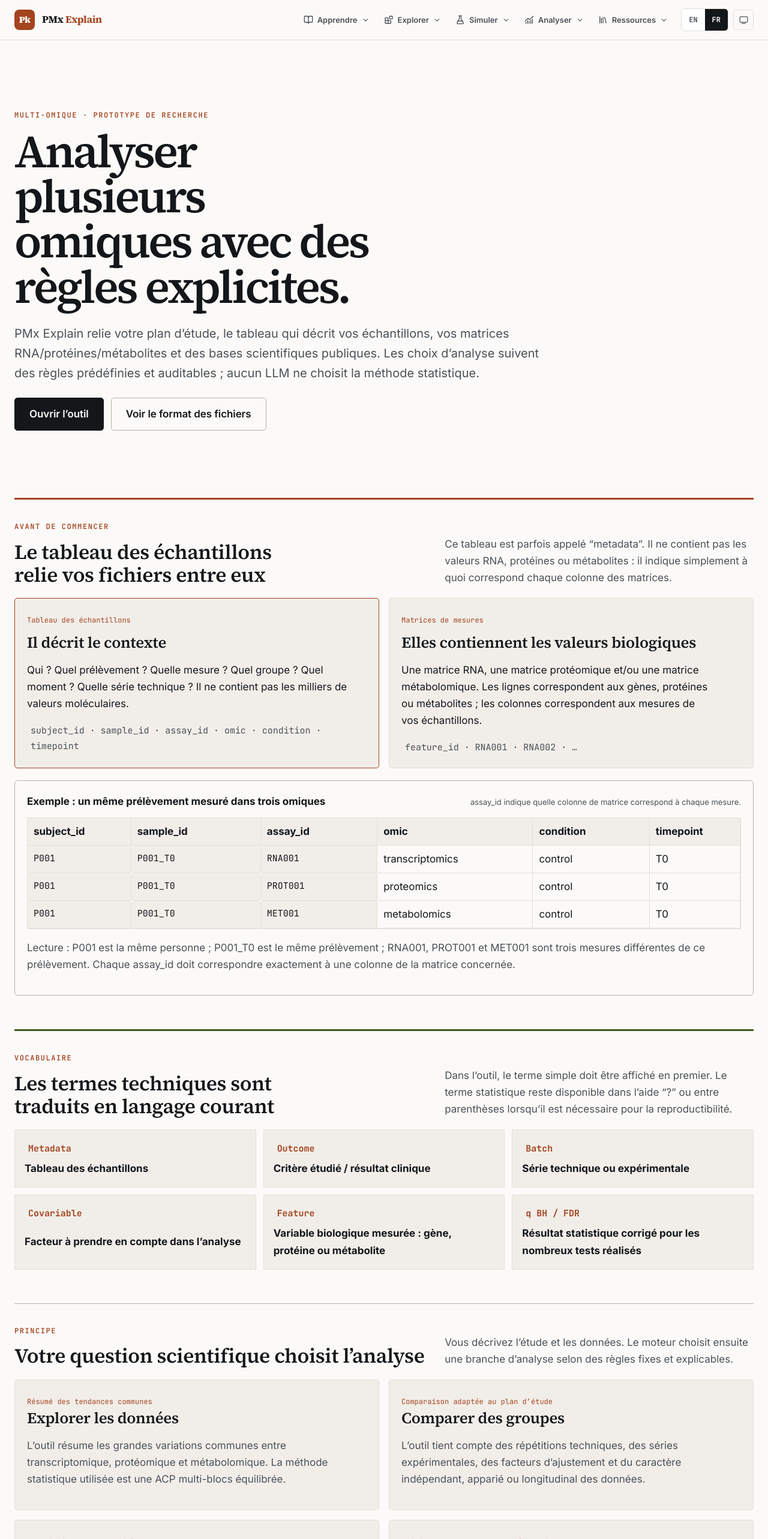
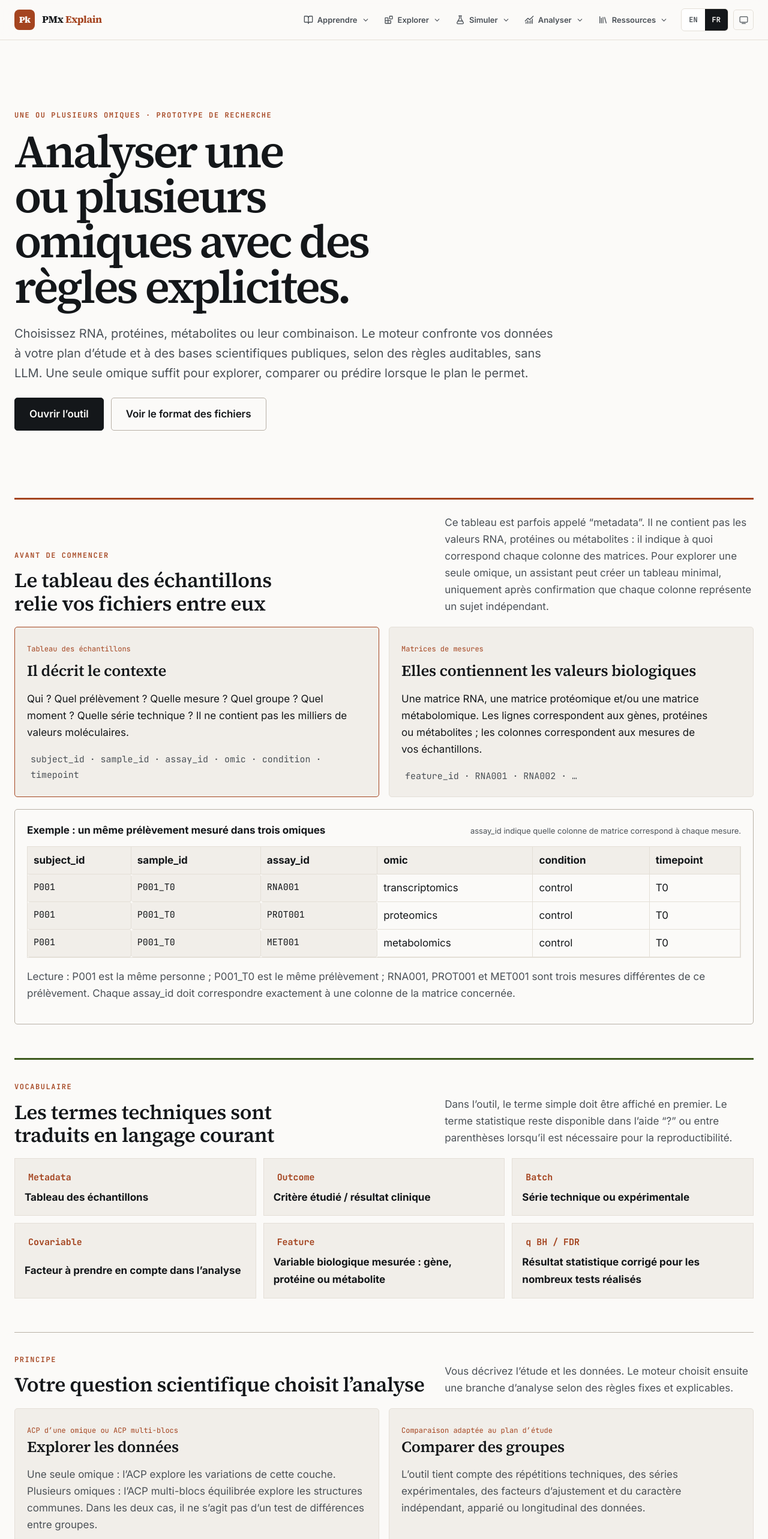
Before and after one commit to rberrah/rberrah.github.io, a SvelteKit app: page /multiomics in a window 1280 px wide. Shown: the top 2566 px of the page at 60% size. Built offline with nearby package versions, Linux system fonts and the light colour scheme.

Commit message:
Explain one or several omics and safe single-layer exploration on presentation page

```diff
--- a/src/routes/multiomics/+page.svelte
+++ b/src/routes/multiomics/+page.svelte
@@ -8,10 +8,10 @@
     {
       fr: 'Explorer les données',
       en: 'Explore the data',
-      methodFr: 'Résumé des tendances communes',
-      methodEn: 'Summary of shared trends',
-      detailFr: 'L’outil résume les grandes variations communes entre transcriptomique, protéomique et métabolomique. La méthode statistique utilisée est une ACP multi-blocs équilibrée.',
-      detailEn: 'The tool summarizes the main shared patterns across transcriptomics, proteomics and metabolomics. The statistical method is a balanced multi-block PCA.'
+      methodFr: 'ACP d’une omique ou ACP multi-blocs',
+      methodEn: 'Single-layer PCA or multi-block PCA',
+      detailFr: 'Une seule omique : l’ACP explore les variations de cette couche. Plusieurs omiques : l’ACP multi-blocs équilibrée explore les structures communes. Dans les deux cas, il ne s’agit pas d’un test de différences entre groupes.',
+      detailEn: 'One omic: PCA explores variation within that layer. Multiple omics: balanced multi-block PCA explores shared structure. Neither is a statistical test of group differences.'
     },
     {
       fr: 'Comparer des groupes',
@@ -50,16 +50,16 @@
 </script>
 
 <svelte:head>
-  <title>{t('Multi-omique — PMx Explain', 'Multi-omics — PMx Explain')}</title>
-  <meta name="description" content={t('Présentation de l’outil déterministe d’intégration multi-omique de PMx Explain.', 'Presentation of PMx Explain deterministic multi-omics integration tool.')} />
+  <title>{t('Analyse omique et multi-omique — PMx Explain', 'Single-omics and multi-omics — PMx Explain')}</title>
+  <meta name="description" content={t('Outil déterministe pour analyser une ou plusieurs omiques : RNA, protéines, métabolites.', 'Deterministic analysis for one or several omics: RNA, proteins and metabolites.')} />
 </svelte:head>
 
 <section class="hero">
-  <p class="eyebrow">{t('Multi-omique · prototype de recherche', 'Multi-omics · research prototype')}</p>
-  <h1>{t('Analyser plusieurs omiques avec des règles explicites.', 'Analyze multiple omics with explicit rules.')}</h1>
+  <p class="eyebrow">{t('Une ou plusieurs omiques · prototype de recherche', 'Single-omics or multi-omics · research prototype')}</p>
+  <h1>{t('Analyser une ou plusieurs omiques avec des règles explicites.', 'Analyze one or multiple omics with explicit rules.')}</h1>
   <p class="lede">{t(
-    'PMx Explain relie votre plan d’étude, le tableau qui décrit vos échantillons, vos matrices RNA/protéines/métabolites et des bases scientifiques publiques. Les choix d’analyse suivent des règles prédéfinies et auditables ; aucun LLM ne choisit la méthode statistique.',
-    'PMx Explain connects your study plan, the table describing your samples, your RNA/protein/metabolite matrices and public scientific databases. Analysis choices follow predefined auditable rules; no LLM chooses the statistical method.'
+    'Choisissez RNA, protéines, métabolites ou leur combinaison. Le moteur confronte vos données à votre plan d’étude et à des bases scientifiques publiques, selon des règles auditables, sans LLM. Une seule omique suffit pour explorer, comparer ou prédire lorsque le plan le permet.',
+    'Choose RNA, proteins, metabolites, or a combination. The engine follows auditable rules informed by your study design and public scientific databases, without an LLM. One omics layer is enough to explore, compare or predict when the design supports it.'
   )}</p>
   <div class="actions">
     <a class="btn btn-primary" href={`${base}/multiomics/tool`}>{t('Ouvrir l’outil', 'Open the tool')}</a>
@@ -73,7 +73,7 @@
       <p class="eyebrow">{t('Avant de commencer', 'Before you start')}</p>
       <h2>{t('Le tableau des échantillons relie vos fichiers entre eux', 'The sample sheet links your files together')}</h2>
     </div>
-    <p>{t('Ce tableau est parfois appelé “metadata”. Il ne contient pas les valeurs RNA, protéines ou métabolites : il indique simplement à quoi correspond chaque colonne des matrices.', 'This table is sometimes called “metadata”. It does not contain RNA, protein or metabolite values: it simply tells the application what each matrix column represents.')}</p>
+    <p>{t('Ce tableau est parfois appelé “metadata”. Il ne contient pas les valeurs RNA, protéines ou métabolites : il indique à quoi correspond chaque colonne des matrices. Pour explorer une seule omique, un assistant peut créer un tableau minimal, uniquement après confirmation que chaque colonne représente un sujet indépendant.', 'This is sometimes called “metadata”. It describes what matrix columns represent. For one-omic exploratory PCA, an assistant can create a minimal sheet only after you confirm that every column is one independent subject.')}</p>
   </div>
 
   <div class="data-kind-grid">
@@ -190,7 +190,7 @@
   <div class="interpret">
     <div><b>{t('Amplitude de l’effet', 'Effect size')}</b><span>{t('de combien la variable change et dans quel sens', 'how much the feature changes and in which direction')}</span></div>
     <div><b>{t('Résultat corrigé (q BH)', 'Adjusted result (BH q)')}</b><span>{t('tient compte du grand nombre de gènes, protéines ou métabolites testés', 'accounts for the large number of genes, proteins or metabolites tested')}</span></div>
-    <div><b>{t('Lien entre omiques', 'Cross-omics link')}</b><span>{t('indique si plusieurs couches racontent une histoire biologique cohérente', 'shows whether several layers support a coherent biological pattern')}</span></div>
+    <div><b>{t('Lien entre omiques', 'Cross-omics link')}</b><span>{t('uniquement si au moins deux omiques sont mesurées et compatibles', 'only when at least two compatible omics layers are measured')}</span></div>
     <div><b>Reactome</b><span>{t('replace les résultats dans des voies biologiques connues ; cette information vient d’une base externe', 'places results in known biological pathways; this information comes from an external database')}</span></div>
   </div>
 </section>
```
